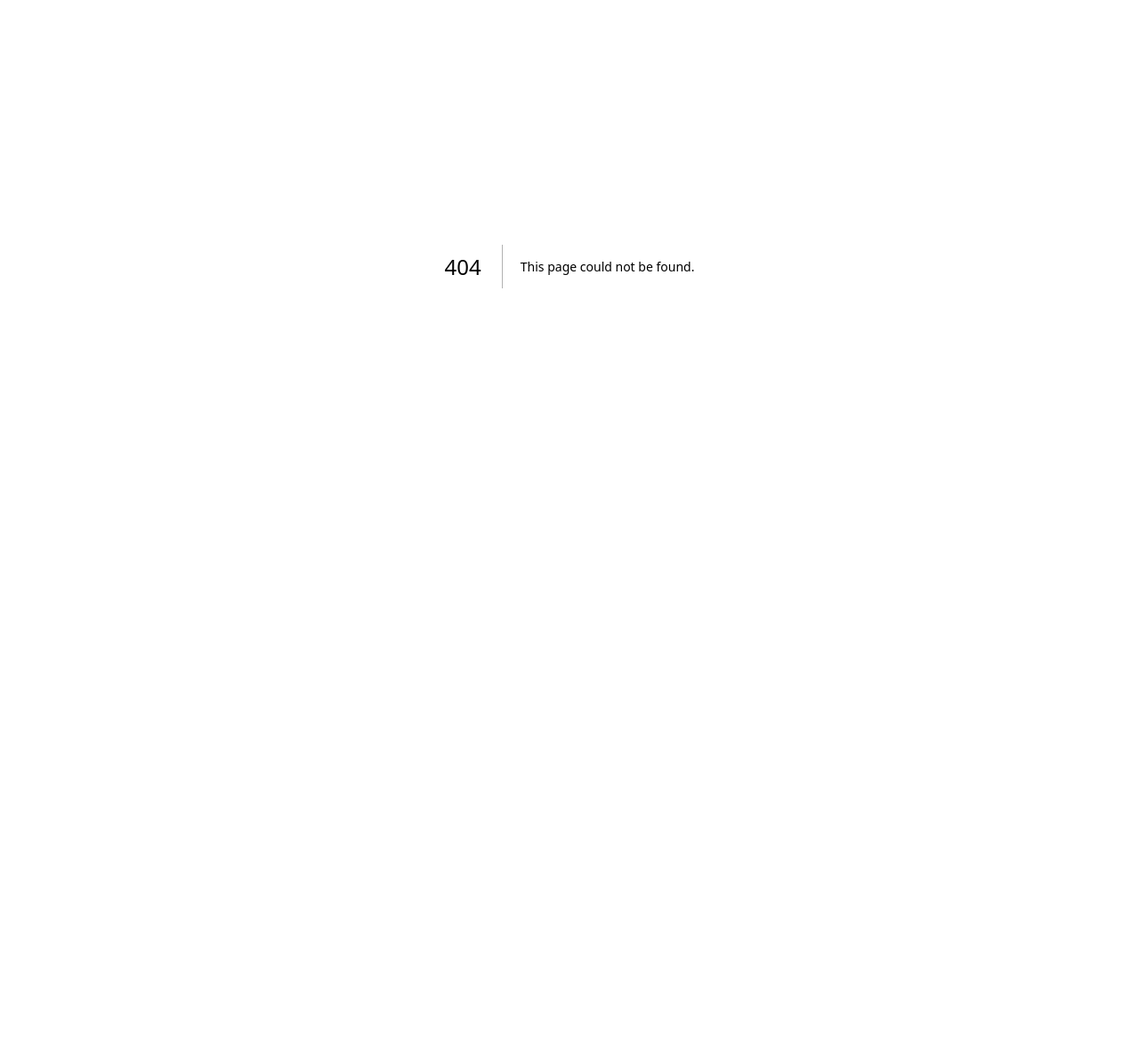
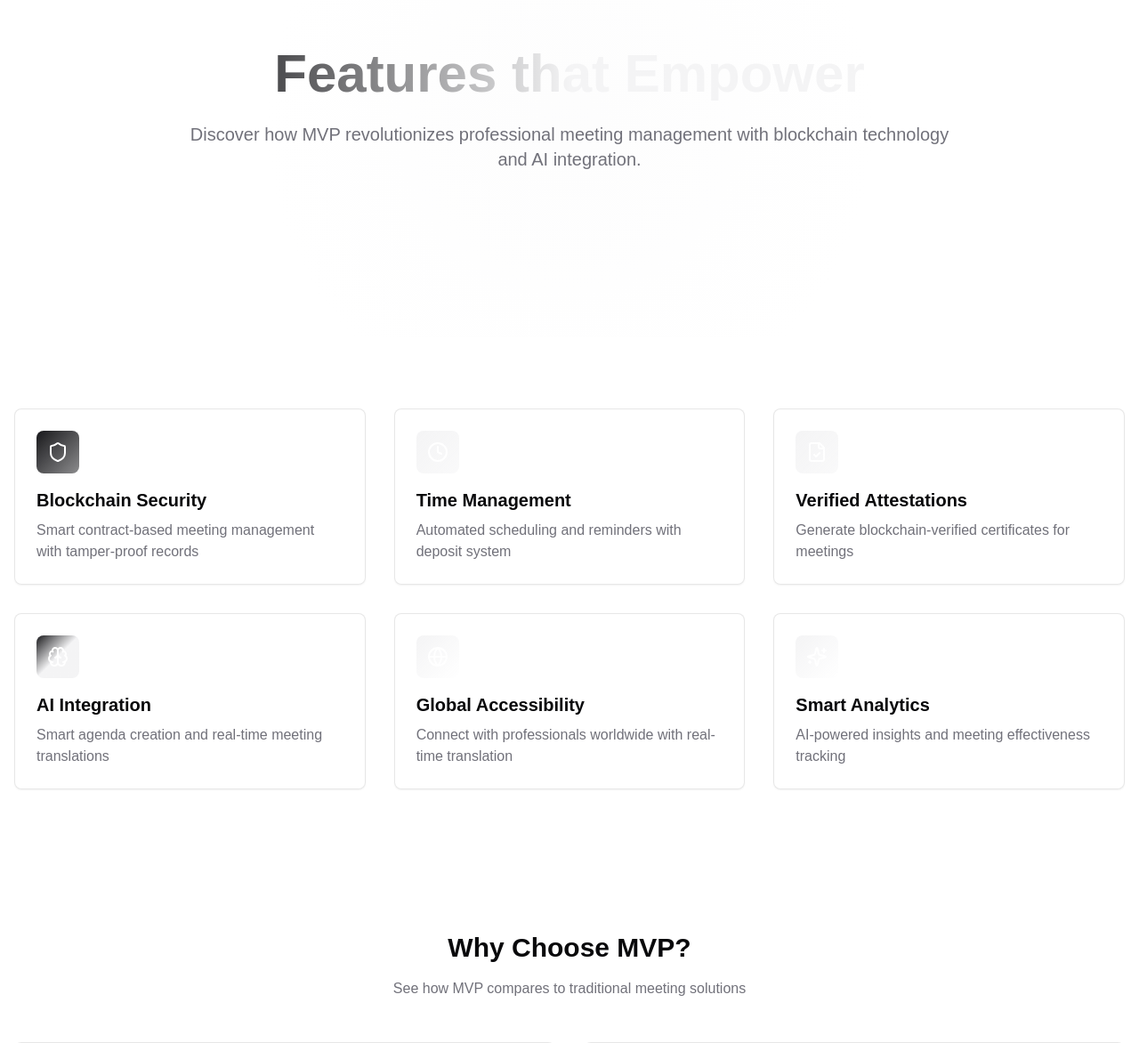
Before and after one commit to JulioMCruz/MeetingVP-Rootstock, a Next.js app in the folder MVP-App/: page /features in a window 1280 px wide. Before the commit this address had no page. Shown: the part 101-1273 px from the top of the page at 89% size. Before the commit the page ends 800 px from the top, so only its background shows below. Built offline with nearby package versions, Linux system fonts and the light colour scheme.

Commit message:
Features page

```diff
--- /dev/null
+++ b/MVP-App/app/features/page.tsx
@@ -0,0 +1,17 @@
+'use client';
+
+import { FeatureHero } from '@/components/features/hero';
+import { FeatureList } from '@/components/features/feature-list';
+import { FeatureComparison } from '@/components/features/comparison';
+import { FeatureCTA } from '@/components/features/cta';
+
+export default function FeaturesPage() {
+  return (
+    <main className="min-h-screen">
+      <FeatureHero />
+      <FeatureList />
+      <FeatureComparison />
+      <FeatureCTA />
+    </main>
+  );
+}
```
